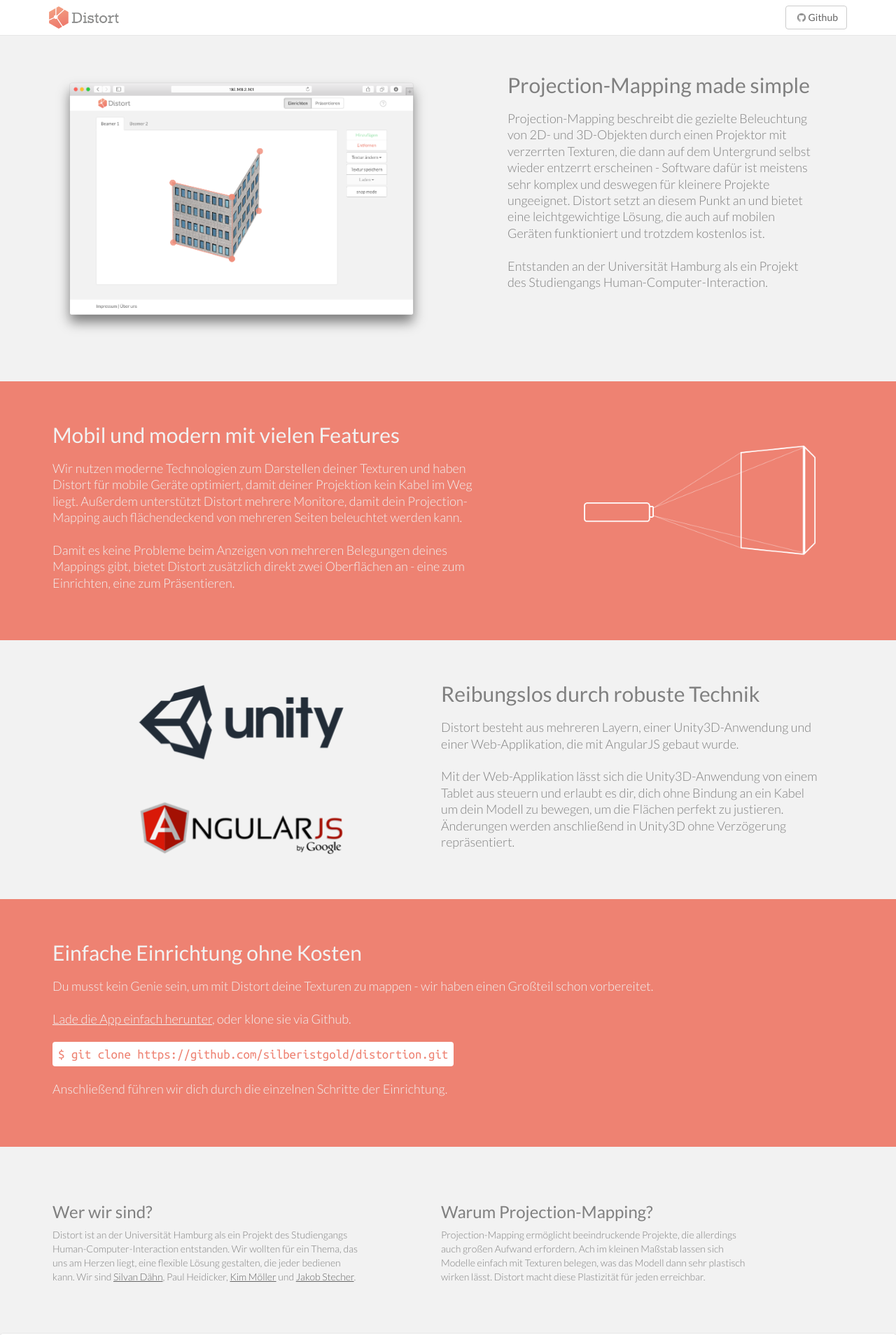
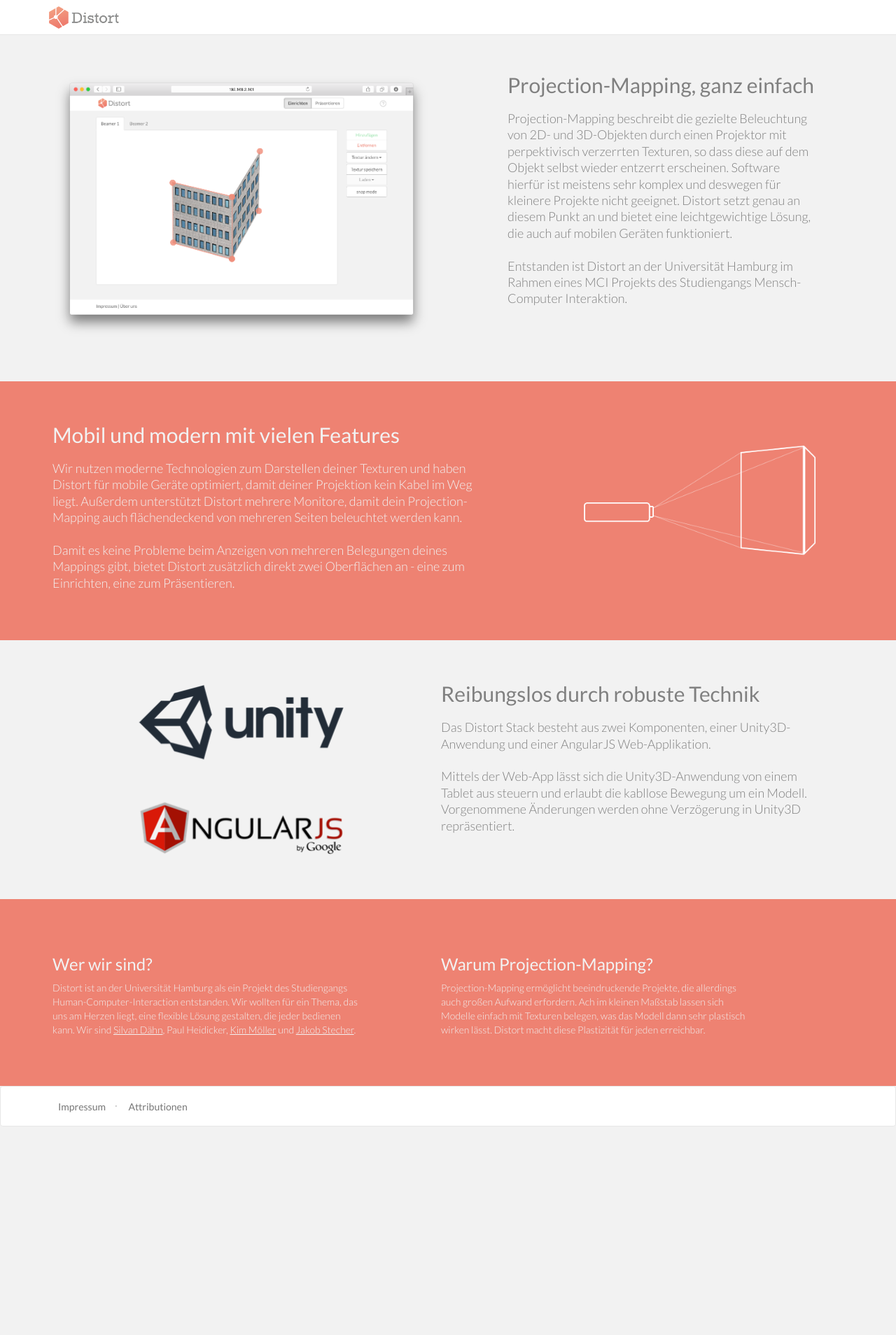
Before and after one commit to Distort-Mapping/distort-mapping.github.io, a plain HTML site: page index.html in a window 1280 px wide. Shown: the top 1908 px of the page at 70% size. After the commit the page ends 1610 px from the top, so only its background shows below. Drawn offline with nearby package versions, Linux system fonts and the light colour scheme.

Commit message:
Remove github button and installation instructions.

```diff
--- a/index.html
+++ b/index.html
@@ -22,9 +22,9 @@
 		<div class="navbar-header">
 			<a href="#"><img class="logo" src="img/logo.png" alt="Distort" style="height: 32px;"></a>
 		</div>
-		<div class="pull-right">
+		<!-- <div class="pull-right">
 			<button class="btn btn-default navbar-btn"><a href="https://github.com/Distort-Mapping/Distort"><img src="img/github.png" width="20px" class="pull-left"/>Github</a></button>
-		</div>
+		</div> -->
 	</div>
 </nav>
 
@@ -39,11 +39,11 @@
 
 		</div>
 		<div class="row col-md-5 col-md-offset-1">
-			<h2>Projection-Mapping made simple</h2>
-				<h4>Projection-Mapping beschreibt die gezielte Beleuchtung von 2D- und 3D-Objekten durch einen Projektor mit verzerrten Texturen,
-						die dann auf dem Untergrund selbst wieder entzerrt erscheinen - Software dafür ist meistens sehr komplex und deswegen für kleinere Projekte ungeeignet.
-						Distort setzt an diesem Punkt an und bietet eine leichtgewichtige Lösung, die auch auf mobilen Geräten funktioniert und trotzdem kostenlos ist. <br><br>
-						Entstanden an der Universität Hamburg als ein Projekt des Studiengangs Human-Computer-Interaction.</h4>
+			<h2>Projection-Mapping, ganz einfach</h2>
+				<h4>Projection-Mapping beschreibt die gezielte Beleuchtung von 2D- und 3D-Objekten durch einen Projektor mit perpektivisch verzerrten Texturen,
+						so dass diese auf dem Objekt selbst wieder entzerrt erscheinen. Software hierfür ist meistens sehr komplex und deswegen für kleinere Projekte nicht geeignet.
+						Distort setzt genau an diesem Punkt an und bietet eine leichtgewichtige Lösung, die auch auf mobilen Geräten funktioniert. <br><br>
+						Entstanden ist Distort an der Universität Hamburg im Rahmen eines MCI Projekts des Studiengangs Mensch-Computer Interaktion.</h4>
 		</div>
 	</div>
 </div>
@@ -69,26 +69,16 @@
 		</div>
 		<div class="row col-md-6 col-sm-5 col-sm-offset-1 col-md-offset-0">
 			<h2>Reibungslos durch robuste Technik</h2>
-		<h4>Distort besteht aus mehreren Layern,
-			einer Unity3D-Anwendung und einer Web-Applikation, die mit AngularJS gebaut wurde.<br><br>
-			Mit der Web-Applikation lässt sich die Unity3D-Anwendung von einem Tablet
-			aus steuern und erlaubt es dir, dich ohne Bindung an ein Kabel um dein
-			Modell zu bewegen, um die Flächen perfekt zu justieren. <br>Änderungen werden anschließend in Unity3D ohne Verzögerung repräsentiert.</h4>
+		<h4>Das Distort Stack besteht aus zwei Komponenten,
+			einer Unity3D-Anwendung und einer AngularJS Web-Applikation.<br><br>
+			Mittels der Web-App lässt sich die Unity3D-Anwendung von einem Tablet
+			aus steuern und erlaubt die kabllose Bewegung um ein Modell.
+			<br>Vorgenommene Änderungen werden ohne Verzögerung in Unity3D repräsentiert.</h4>
 		</div>
 	</div>
 </div>
 
 <div class="red-section animated fadeIn">
-	<div class="container">
-		<h2>Einfache Einrichtung ohne Kosten</h2>
-		<h4>Du musst kein Genie sein, um mit Distort deine Texturen zu mappen -
-			wir haben einen Großteil schon vorbereitet.
-			<a href="https://github.com/Distort-Mapping/Distort"><br><br>Lade die App einfach herunter</a>, oder klone sie via Github.</br></br>
-		<code>$ git clone https://github.com/silberistgold/distortion.git</code><br><br>Anschließend führen wir dich durch die einzelnen Schritte der Einrichtung.</h4>
-	</div>
-</div>
-
-<div class="gray-section animated fadeIn">
 	<div class="container">
 		<div class="row col-md-5">
 			<h3>Wer wir sind?</h2>
```
